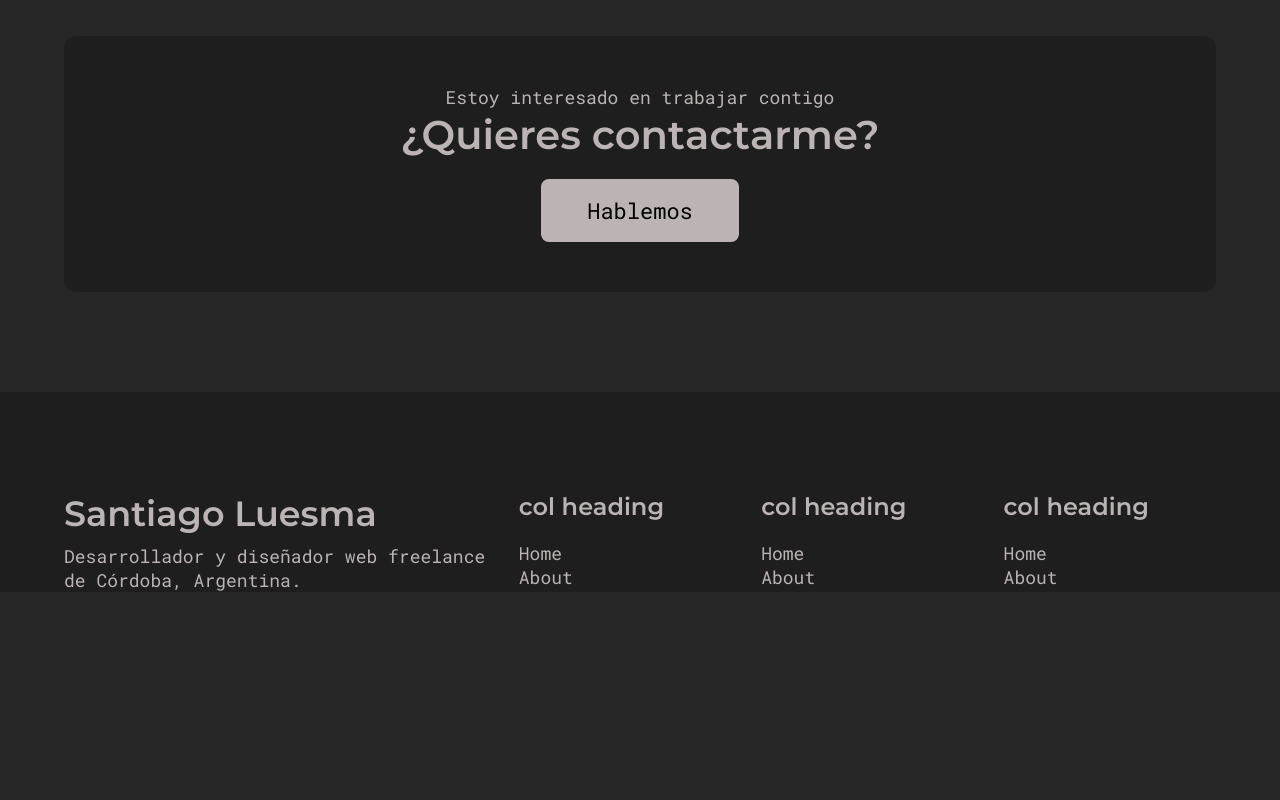
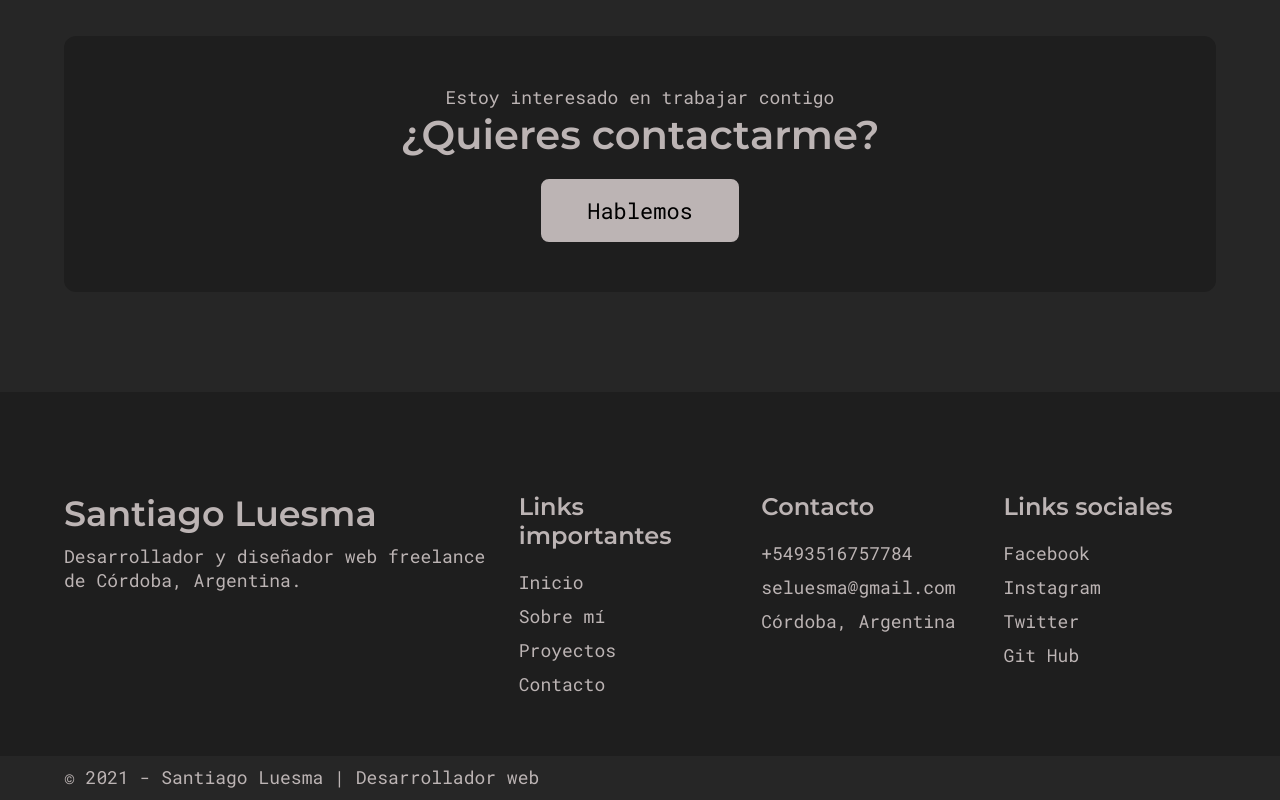
Before and after one commit to SantiagoLuesma/react-portfolio-santiago-luesma, a React (Create React App) app: page / in a window 1280 px wide. Shown: the part 3317-4117 px from the top of the page. Before the commit the page ends 3909 px from the top, so only its background shows below. Built offline with nearby package versions, Linux system fonts and the light colour scheme; the HTML template or start-up script is replaced by a standard one; a web font is replaced by a local one.

Commit message:
build(frontend): Creo sección copy
En este commit creo y le doy estilo a una mini sección del copyright

```diff
--- a/src/App.js
+++ b/src/App.js
@@ -5,6 +5,7 @@ import Home from './pages/Home';
 import About from './pages/About';
 import Projects from './pages/Projects';
 import Contact from './pages/Contact';
+import Footer from './components/Footer';
 
 export default function App() {
   return (
@@ -25,6 +26,7 @@ export default function App() {
             <Home />
           </Route>
         </Switch>
+        <Footer />
       </Router>
     </>
   );
--- a/src/components/Footer.js
+++ b/src/components/Footer.js
@@ -22,6 +22,34 @@ const FooterStyles = styled.div`
     font-size: 3.5rem;
     margin-bottom: 1rem;
   }
+  .copyright {
+    background-color: var(--dark-bg);
+    text-align: left;
+    padding: 1rem 0;
+    margin-top: 5rem;
+    .para {
+      margin-left: 0;
+    }
+  }
+  @media only screen and (max-width: 768px) {
+    .container {
+      flex-direction: column;
+      gap: 0rem;
+      & > div {
+        margin-top: 5rem;
+      }
+    }
+    .footer__col1 .para {
+      max-width: 100%;
+    }
+    .copyright {
+      .container {
+        .div {
+          margin-top: 0;
+        }
+      }
+    }
+  }
 `;
 
 export default function Footer() {
@@ -35,13 +63,77 @@ export default function Footer() {
           </PText>
         </div>
         <div className="footer__col2">
-          <FooterCol />
+          <FooterCol
+            heading="Links importantes"
+            links={[
+              {
+                title: 'Inicio',
+                path: '/',
+                type: 'Link',
+              },
+              {
+                title: 'Sobre mí',
+                path: '/about',
+                type: 'Link',
+              },
+              {
+                title: 'Proyectos',
+                path: '/projects',
+                type: 'Link',
+              },
+              {
+                title: 'Contacto',
+                path: '/contact',
+                type: 'Link',
+              },
+            ]}
+          />
         </div>
         <div className="footer__col3">
-          <FooterCol />
+          <FooterCol
+            heading="Contacto"
+            links={[
+              {
+                title: '+5493516757784',
+                path: 'tel:+5493516757784',
+              },
+              {
+                title: 'seluesma@gmail.com',
+                path: 'mailto:seluesma@gmail.com',
+              },
+              {
+                title: 'Córdoba, Argentina',
+              },
+            ]}
+          />
         </div>
         <div className="footer__col4">
-          <FooterCol />
+          <FooterCol
+            heading="Links sociales"
+            links={[
+              {
+                title: 'Facebook',
+                path: 'https://facebook.com',
+              },
+              {
+                title: 'Instagram',
+                path: 'https://instagram.com/santiagoluesma',
+              },
+              {
+                title: 'Twitter',
+                path: 'https://twitter.com/luesmadev',
+              },
+              {
+                title: 'Git Hub',
+                path: 'https://github.com/santiagoluesma',
+              },
+            ]}
+          />
+        </div>
+      </div>
+      <div className="copyright">
+        <div className="container">
+          <PText>&copy; 2021 - Santiago Luesma | Desarrollador web</PText>
         </div>
       </div>
     </FooterStyles>
--- a/src/components/FooterCol.js
+++ b/src/components/FooterCol.js
@@ -7,7 +7,7 @@ const ColStyles = styled.div`
     font-size: 2.4rem;
     margin-bottom: 2rem;
   }
-  .li {
+  li {
     margin-bottom: 1rem;
   }
   a {
@@ -19,12 +19,12 @@ export default function FooterCol({
   heading = 'col heading',
   links = [
     {
-      type: 'Links',
+      type: 'Link',
       title: 'Home',
       path: '/home',
     },
     {
-      type: 'Links',
+      type: 'Link',
       title: 'About',
       path: '/about',
     },
--- a/src/pages/Home.js
+++ b/src/pages/Home.js
@@ -4,7 +4,6 @@ import About from '../components/AboutSection';
 import ServiceSection from '../components/ServiceSection';
 import ProjectsSection from '../components/ProjectsSection';
 import ContactBanner from '../components/ContactBanner';
-import Footer from '../components/Footer';
 
 export default function Home() {
   return (
@@ -14,7 +13,6 @@ export default function Home() {
       <ServiceSection />
       <ProjectsSection />
       <ContactBanner />
-      <Footer />
     </div>
   );
 }
```
